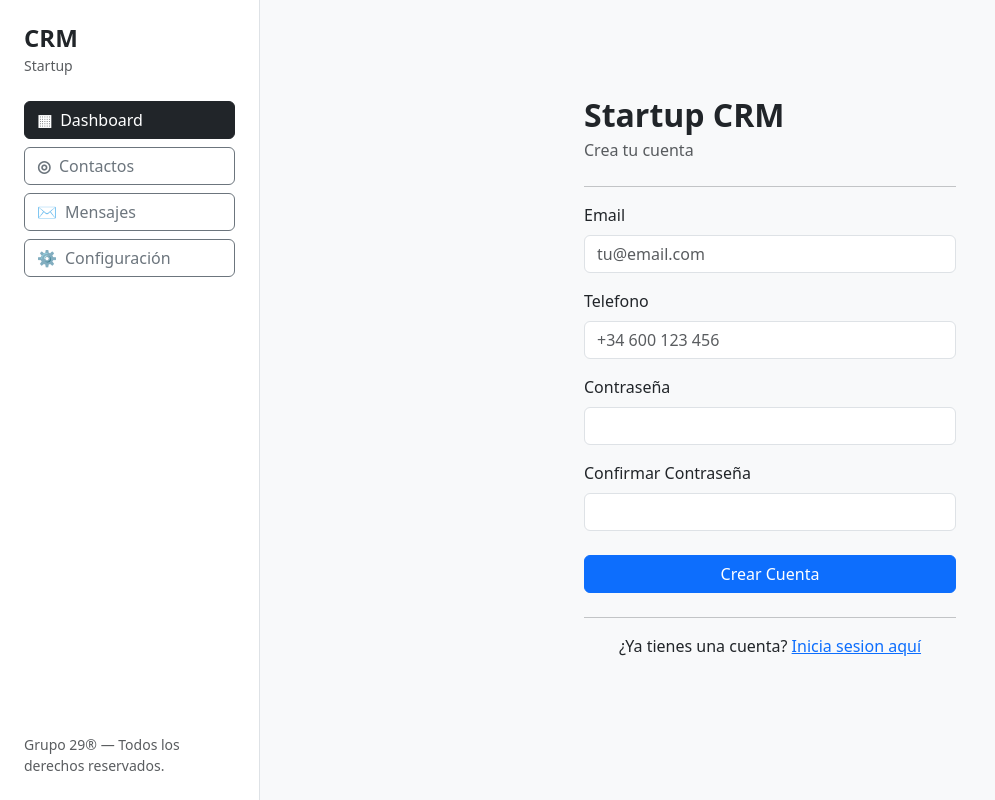
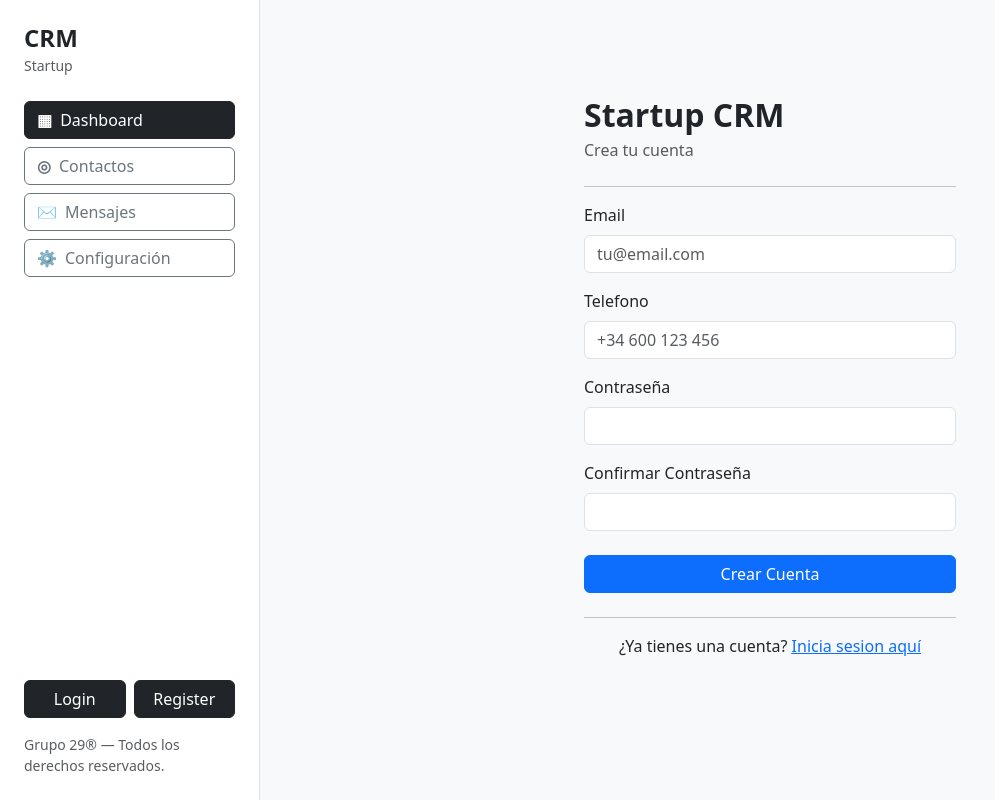
Before and after one commit to JerePrograma/s11-25-equipo29-webappp, a React (Vite) app in the folder frontend/: page /Register in a window 1280 px wide. Shown: the whole page, without its empty margins (0-995 px from the left). Built offline with nearby package versions, Linux system fonts and the light colour scheme.

Commit message:
boton del login y register realizados

```diff
--- a/frontend/src/App.jsx
+++ b/frontend/src/App.jsx
@@ -5,13 +5,11 @@ import { Outlet, Link } from "react-router-dom";
 function App() {
   return (
     <div className="d-flex min-vh-100 bg-light">
-
       {/* Sidebar */}
       <aside
         className="bg-white border-end p-4 d-flex flex-column"
         style={{ width: "260px" }}
       >
-
         {/* Logo */}
         <div className="mb-4">
           <h2 className="h4 fw-bold mb-0">CRM</h2>
@@ -20,7 +18,6 @@ function App() {
 
         {/* Navegación */}
         <nav className="nav flex-column gap-2">
-
           {/* Dashboard */}
           <Link
             to="/"
@@ -56,21 +53,31 @@ function App() {
             <span className="fw-bold">⚙</span>
             <span>Configuración</span>
           </Link>
-
         </nav>
 
         {/* Footer del sidebar */}
         <div className="mt-auto pt-4 small text-muted">
+          <div className="d-flex gap-2 mb-3">
+            <Link to="/login" className="w-100">
+              <button className="btn btn-dark text-center align-items-center gap-2 sidebar-btn w-100">
+                Login
+              </button>
+            </Link>
+            <Link to="/register" className="w-100">
+              <button className="btn btn-dark text-center  align-items-center gap-2 sidebar-btn w-100">
+                Register
+              </button>
+            </Link>
+          </div>
+
           <span> Grupo 29® — Todos los derechos reservados. </span>
         </div>
-
       </aside>
 
       {/* Contenido principal */}
       <main className="flex-grow-1 p-4">
         <Outlet />
       </main>
-
     </div>
   );
 }
--- a/frontend/src/components/login.jsx
+++ b/frontend/src/components/login.jsx
@@ -1,4 +1,5 @@
 import React from "react";
+import { Outlet, Link } from "react-router-dom";
 
 const Login = () => {
   return (
@@ -41,7 +42,10 @@ const Login = () => {
         <p className="text-center mt-2">
           ¿No tienes cuenta?{" "}
           <a href="#" className="text-primary">
+            <Link to='/register'>
             Regístrate aquí
+            </Link>
+
           </a>
         </p>
       </section>
--- a/frontend/src/components/register.jsx
+++ b/frontend/src/components/register.jsx
@@ -1,4 +1,5 @@
 import React from "react";
+import { Outlet, Link } from "react-router-dom";
 
 const Register = () => {
   return (
@@ -41,7 +42,9 @@ const Register = () => {
         <p className="text-center mt-2">
           ¿Ya tienes una cuenta?{" "}
           <a href="#" className="text-primary">
+            <Link to='/login'>
             Inicia sesion aquí
+            </Link>
           </a>
         </p>
       </section>
```
